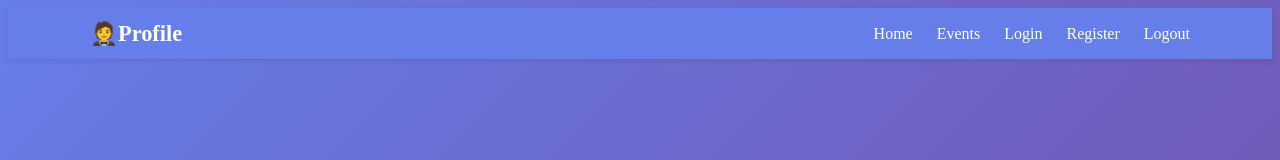
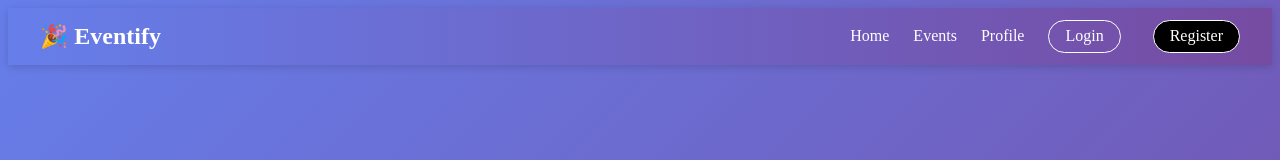
Before and after one commit to rares1215/booking-app-fullstack, a React (Vite) app in the folder frontend/: page /login/ in a window 1280 px wide. Shown: the top 160 px of the page. Built offline with nearby package versions, Linux system fonts and the light colour scheme; no server answers.

Commit message:
Added edit event for the organizers, UI/UX quality added in navbar a change in design and changes to the logout,login and register buttons

```diff
--- a/frontend/src/App.jsx
+++ b/frontend/src/App.jsx
@@ -10,6 +10,7 @@ import { Navigate } from 'react-router-dom';
 import Profile from './pages/Profile';
 import EditProfile from './pages/EditProfile';
 import CreateEvent from './pages/CreateEvent';
+import EditEvent from './pages/EditEvent';
 
 
 function Logout() {
@@ -59,6 +60,13 @@ function App() {
           }
           />
 
+        <Route path='/edit-event/:id/' element = {
+          <ProtectedRoute>
+              <EditEvent />
+          </ProtectedRoute>
+          }
+          />
+
         <Route path='/' element = {<Home />} />
         <Route path='/login/' element = {<Login/>} />
         <Route path='/register/' element = {<RegisterAndLogout />} />
--- a/frontend/src/components/Event.jsx
+++ b/frontend/src/components/Event.jsx
@@ -12,7 +12,7 @@ function Event({ event, onDelete, onEdit, currentUser }) {
       <p>👥 Capacity: {event.capacity}</p>
       <p>✅ Participants: {event.participants.length}</p>
       <p>
-        <small>Organizer: {event.organizer}</small>
+        <small>Organizer: {isOrganizer?"You":event.organizer}</small>
       </p>
       <p className={`event-status ${event.status}`}>
         {event.status === "active" ? "🟢 Active" : "🔴 Finished"}
--- a/frontend/src/components/Navbar.jsx
+++ b/frontend/src/components/Navbar.jsx
@@ -1,19 +1,47 @@
-import { Link } from "react-router-dom";
+import { Link, useLocation } from "react-router-dom";
 import "../styles/Navbar.css";
+import { useEffect, useState } from "react";
+import { ACCESS_TOKEN } from "../constants";
 
 function Navbar() {
+
+  const [auth, setAuth] = useState(false);
+  const location = useLocation();
+
+  useEffect(()=>{
+    const token = localStorage.getItem(ACCESS_TOKEN);
+    setAuth(!token);
+  },[location])
+
   return (
     <nav className="navbar">
       <div className="nav-container">
-        <Link to="/profile/" className="nav-logo">
-          🤵Profile
+        {/* Logo */}
+        <Link to="/" className="nav-logo">
+          <span className="logo-icon">🎉</span> Eventify
         </Link>
+
+        {/* Links */}
         <div className="nav-links">
           <Link to="/">Home</Link>
           <Link to="/events/">Events</Link>
-          <Link to="/login/">Login</Link>
-          <Link to="/register/">Register</Link>
-          <Link to="/logout/">Logout</Link>
+          <Link to="/profile/">Profile</Link>
+
+          {/* Auth buttons */}
+
+          {auth?
+          <>
+          <Link to="/login/" className="nav-btn login-btn">
+            Login
+          </Link>
+          <Link to="/register/" className="nav-btn register-btn">
+            Register
+          </Link>
+          </>
+          :
+          <Link to="/logout/" className="nav-btn logout-btn">
+            Logout
+          </Link>}
         </div>
       </div>
     </nav>
--- /dev/null
+++ b/frontend/src/pages/EditEvent.jsx
@@ -0,0 +1,110 @@
+import { useEffect, useState } from "react"
+import api from "../api";
+import { useParams } from "react-router-dom";
+import { useNavigate } from "react-router-dom";
+
+
+
+function EditEvent() {
+    const {id} = useParams();
+    const [errors,setErrors] = useState({});
+    const navigate = useNavigate();
+    const [title, setTitle] = useState("");
+    const [description,setDescription] = useState("");
+    const [date,setDate] = useState("");
+    const [location, setLocation ] = useState("")
+    const [capacity, setCapacity] = useState(0);
+
+
+    useEffect(() =>{
+        api.get(`/events/${id}/`)
+        .then((res) =>{
+            setTitle(res.data.title);
+            setDescription(res.data.description);
+            setDate(res.data.date.slice(0,16));
+            setLocation(res.data.location);
+            setCapacity(res.data.capacity);
+        }).catch((err) => alert(err));
+    }, [id]);
+
+
+    const editEvent = (e) =>{
+        e.preventDefault();
+        api.put(`/events/${id}/`, {title,description,date,location,capacity})
+        .then((res) =>{
+            if(res.status===200) navigate("/events/");
+        }).catch((err) =>{
+            if(err.response && err.response.data) setErrors(err.response.data);
+            else("Something went wrong!");
+        })
+    }
+
+ return (
+    <div className="create-event-page">
+      <div className="create-event-card">
+        <h1>Update Event</h1>
+        {Object.keys(errors).length > 0 && (
+            <div className="error-container">
+                {Object.entries(errors).map(([key, value]) => (
+                    <p key={key} className="error-msg">{value}</p>
+                ))}
+            </div>
+        )}
+        <form className="create-event-form" onSubmit={editEvent}>
+          <label htmlFor="title">Title</label>
+          <input
+            type="text"
+            id="title"
+            value={title}
+            placeholder="Enter event title"
+            onChange={(e) => setTitle(e.target.value)}
+            required
+          />
+
+          <label htmlFor="description">Description</label>
+          <textarea
+            id="description"
+            value={description}
+            placeholder="Write a short description..."
+            onChange={(e) => setDescription(e.target.value)}
+            required
+          />
+
+          <label htmlFor="date">Date & Time</label>
+          <input
+            type="datetime-local"
+            id="date"
+            value={date}
+            onChange={(e) => setDate(e.target.value)}
+            required
+          />
+
+          <label htmlFor="location">Location</label>
+          <input
+            type="text"
+            id="location"
+            autoComplete="off"
+            value={location}
+            placeholder="Event location"
+            onChange={(e) => setLocation(e.target.value)}
+            required
+          />
+
+          <label htmlFor="capacity">Capacity</label>
+          <input
+            type="number"
+            id="capacity"
+            value={capacity}
+            min="1"
+            onChange={(e) => setCapacity(e.target.value)}
+            required
+          />
+
+          <button type="submit" className="submit-btn">Update Event</button>
+        </form>
+      </div>
+    </div>
+  );
+}
+
+export default EditEvent
--- a/frontend/src/pages/EventsPage.jsx
+++ b/frontend/src/pages/EventsPage.jsx
@@ -2,12 +2,13 @@ import { useEffect, useState } from "react"
 import api from "../api";
 import Event from "../components/Event"
 import "../styles/EventsPage.css"
-
+import { useNavigate } from "react-router-dom";
 
 function EventsPage() {
 
     const [events, setEvents] = useState([]);
-    const [profile,setProfile] = useState(null)
+    const [profile,setProfile] = useState(null);
+    const navigate = useNavigate();
 
     useEffect(() =>{
         getEvents();
@@ -36,6 +37,10 @@ function EventsPage() {
       }).catch((err) => alert(err.response.data));
     }
 
+    const handleEdit = (id) =>{
+      navigate(`/edit-event/${id}/`);
+    }
+
 
   return (
     <div className="events-page">
@@ -46,6 +51,7 @@ function EventsPage() {
           event={event}
           onDelete={handleDelete}
           currentUser={profile}
+          onEdit={handleEdit}
           key={event.id} />)
         ) : (
           <p>No events available.</p>
--- a/frontend/src/styles/Navbar.css
+++ b/frontend/src/styles/Navbar.css
@@ -1,11 +1,14 @@
 .navbar {
-  background: #667eea; /* albastru modern */
+  background: linear-gradient(90deg, #667eea, #764ba2);
   padding: 0.75rem 1.5rem;
-  box-shadow: 0 2px 6px rgba(0,0,0,0.1);
+  box-shadow: 0 2px 8px rgba(0,0,0,0.15);
+  position: sticky;
+  top: 0;
+  z-index: 1000;
 }
 
 .nav-container {
-  max-width: 1100px;
+  max-width: 1200px;
   margin: 0 auto;
   display: flex;
   align-items: center;
@@ -13,20 +16,92 @@
 }
 
 .nav-logo {
-  font-size: 1.4rem;
+  font-size: 1.5rem;
   font-weight: 700;
   color: #fff;
   text-decoration: none;
+  display: flex;
+  align-items: center;
+  gap: 0.4rem;
 }
 
+.logo-icon {
+  font-size: 1.4rem;
+}
+
+.nav-links {
+  display: flex;
+  align-items: center;
+  gap: 1.5rem;
+}
+
+/* General links */
 .nav-links a {
-  margin-left: 1.5rem;
   color: #fff;
   text-decoration: none;
   font-weight: 500;
-  transition: opacity 0.2s ease;
+  position: relative;
+  transition: all 0.3s ease;
 }
 
-.nav-links a:hover {
-  opacity: 0.8;
+/* Hover underline animation */
+.nav-links a::after {
+  content: "";
+  position: absolute;
+  left: 0;
+  bottom: -4px;
+  width: 0%;
+  height: 2px;
+  background: #fff;
+  transition: width 0.3s ease;
 }
+
+.nav-links a:hover::after {
+  width: 100%;
+}
+
+/* Buttons */
+.nav-btn {
+  padding: 0.4rem 1rem;
+  border-radius: 20px;
+  font-weight: 600;
+  transition: background 0.3s ease, color 0.3s ease;
+}
+
+.login-btn {
+  background: transparent;
+  border: 1px solid #fff;
+  color: #fff;
+}
+
+
+.register-btn {
+  background: transparent;
+  border: 1px solid #fff;
+  color: #fff;
+}
+
+.login-btn:hover {
+  background: #fff;
+  color: #667eea;
+}
+
+.register-btn {
+  background: black;
+  color: #764ba2;
+  margin-left: 0.5rem;
+}
+
+.register-btn:hover {
+  background: #f3f3f3;
+}
+
+.logout-btn {
+  background: #ff4d4f;
+  color: #fff;
+  margin-left: 0.5rem;
+}
+
+.logout-btn:hover {
+  background: #e63e40;
+}
```
